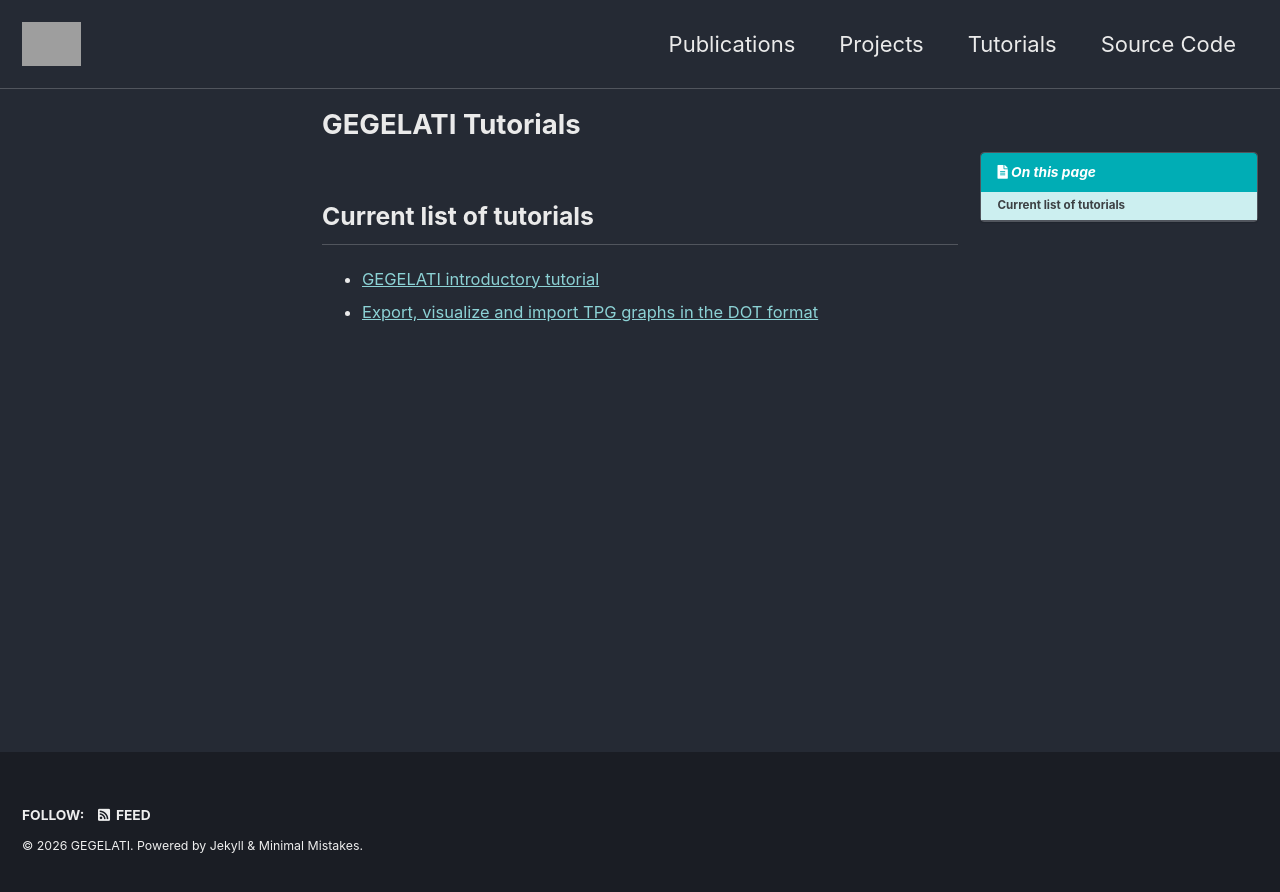
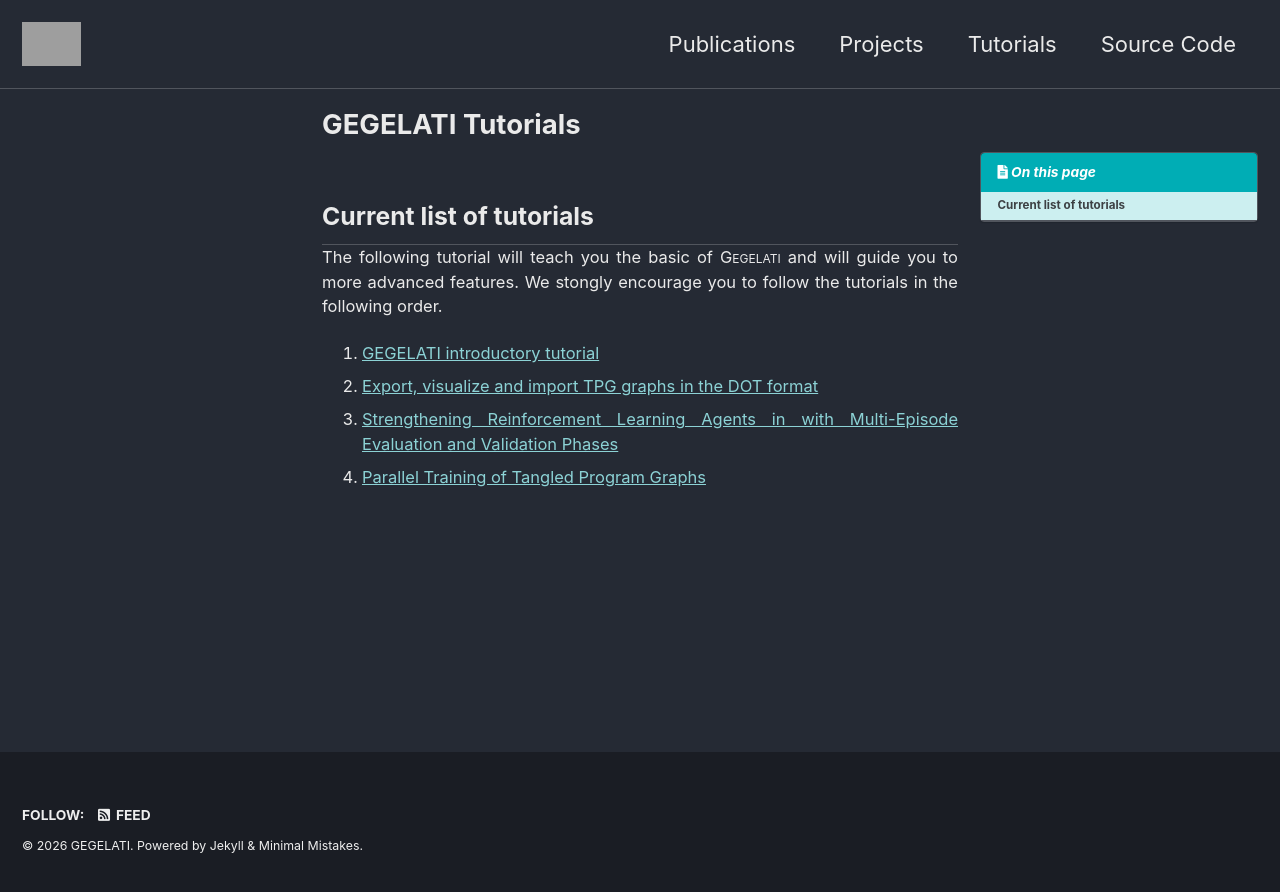
Before and after one commit to gegelati/gegelati-tutorial, a Jekyll site: the page built from docs/_pages/tutos.md, in a window 1280 px wide. Shown: the top 892 px of the page. Built offline with Jekyll 4.4.1, drawn with Linux system fonts in a browser that asks for light colours; cached includes are drawn as plain includes; grey boxes are pictures that could not be loaded.

Commit message:
Add link to new tutorials in tutos page.

```diff
--- a/docs/_pages/tutos.md
+++ b/docs/_pages/tutos.md
@@ -6,6 +6,9 @@ toc_sticky: true
 ---
 
 ## Current list of tutorials
+The following tutorial will teach you the basic of <span style="font-variant: small-caps;">Gegelati</span> and will guide you to more advanced features. We stongly encourage you to follow the tutorials in the following order.
 
-* [GEGELATI introductory tutorial](/gegelati-tutorial)
-* [Export, visualize and import TPG graphs in the DOT format](/gegelati-tutorial/tutos/export-visualize-import)
+1. [GEGELATI introductory tutorial](/gegelati-tutorial)
+2. [Export, visualize and import TPG graphs in the DOT format](/gegelati-tutorial/tutos/export-visualize-import)
+3. [Strengthening Reinforcement Learning Agents in with Multi-Episode Evaluation and Validation Phases](/gegelati-tutorial/tutos/strengthening-agents)
+4. [Parallel Training of Tangled Program Graphs](/gegelati-tutorial/tutos/parallel-training)
```
